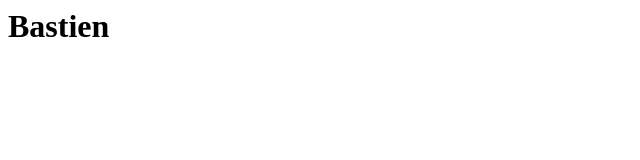
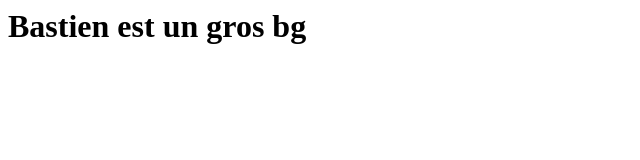
Before and after one commit to BabaLeparoux49/projet, a plain HTML site: page index.html in a window 1280 px wide. Shown: the whole page, without its empty margins (0-640 px from the left). Drawn offline with Linux system fonts and the light colour scheme.

Commit message:
Test pour url GitHub

```diff
--- a/index.html
+++ b/index.html
@@ -1 +1 @@
-<h1>Bastien</h1>
+<h1>Bastien est un gros bg</h1>
```
